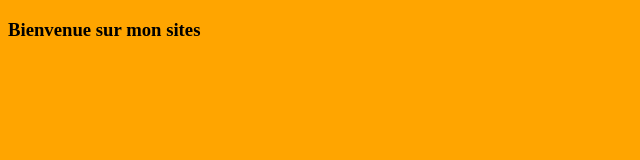
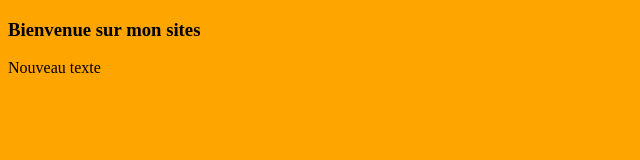
Before and after one commit to GravenilvecTV/ProjetWeb2, a plain HTML site: page index.html in a window 1280 px wide. Shown: the whole page, without its empty margins (0-640 px from the left). Drawn offline with Linux system fonts and the light colour scheme.

Commit message:
ajout d'un nouveau paragraphe

```diff
--- a/index.html
+++ b/index.html
@@ -9,5 +9,6 @@
 </head>
 <body>
     <h3>Bienvenue sur mon sites</h3>
+    <p>Nouveau texte</p>
 </body>
 </html>
```
